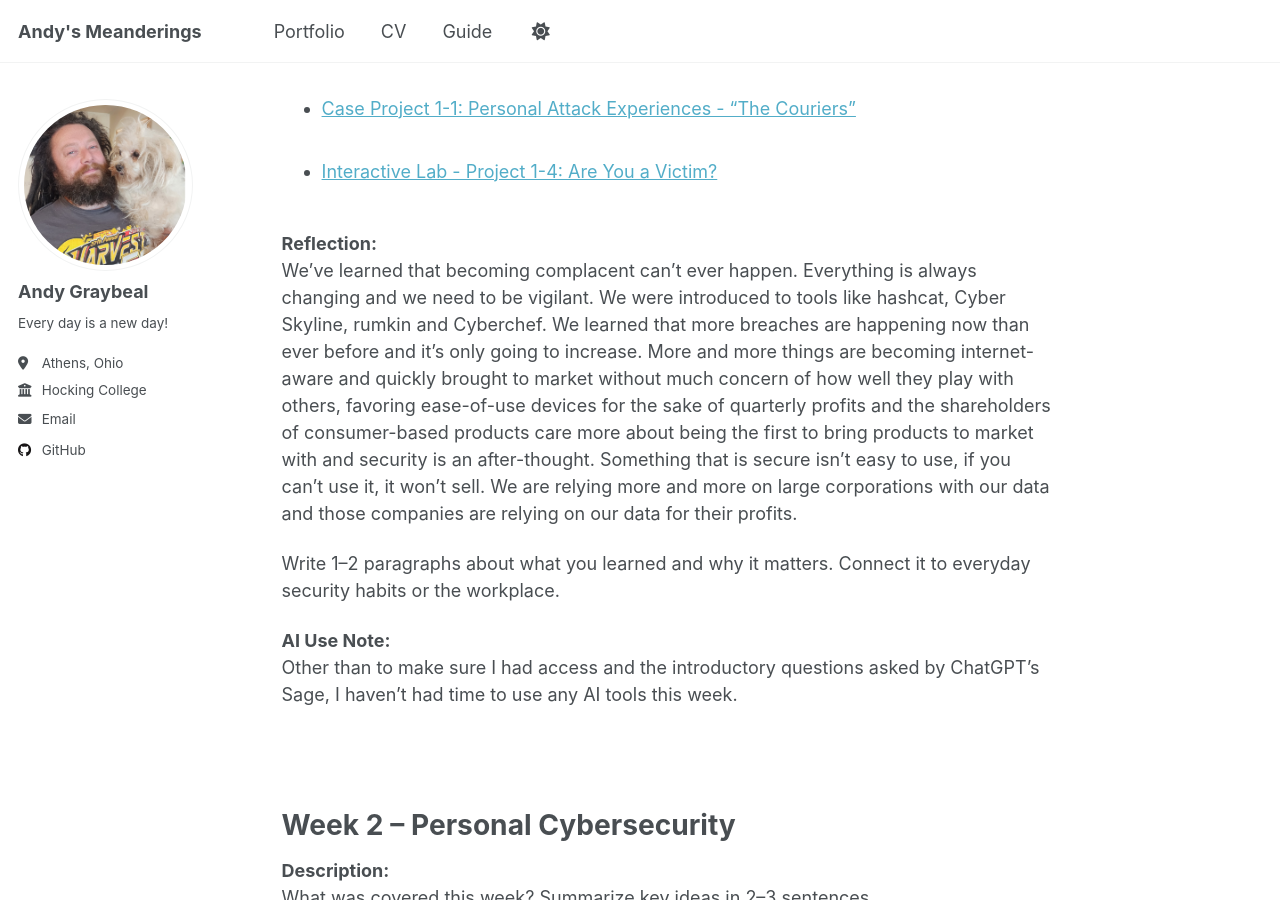
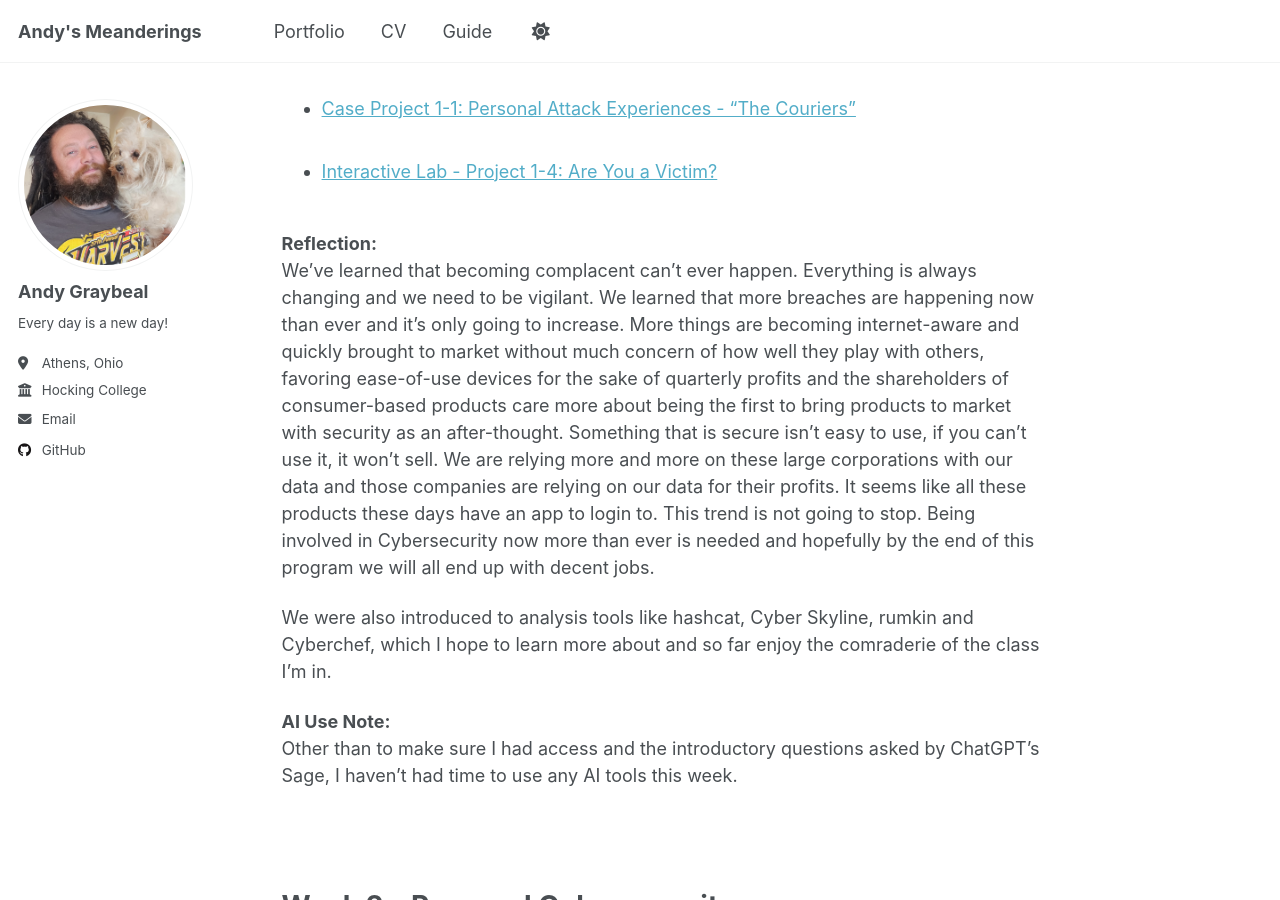
Before and after one commit to andy-graybeal/andy-graybeal.github.io, a Jekyll site: the page built from _portfolio/cybr-1100-security-awareness.md, in a window 1280 px wide and 900 px high, scrolled down 1337 px. Built offline with Jekyll 4.4.1, drawn with Linux system fonts in a browser that asks for light colours; a script that is not in the unit is left out.

Commit message:
Update cybr-1100-security-awareness.md

```diff
--- a/_portfolio/cybr-1100-security-awareness.md
+++ b/_portfolio/cybr-1100-security-awareness.md
@@ -21,10 +21,9 @@ We were introduced to the idea of Cybersecurity this first week of school.  We l
 
 **Reflection:**
 We've learned that becoming complacent can't ever happen.  Everything is always changing and we need to be vigilant.
-We were introduced to tools like hashcat, Cyber Skyline, rumkin and Cyberchef.  We learned that more breaches are happening now than ever before and it's only going to increase.  More and more things are becoming internet-aware and quickly brought to market without much concern of how well they play with others, favoring ease-of-use devices for the sake of quarterly profits and the shareholders of consumer-based products care more about being the first to bring products to market with and security is an after-thought.  Something that is secure isn't easy to use, if you can't use it, it won't sell.  We are relying more and more on large corporations with our data and those companies are relying on our data for their profits.
+We learned that more breaches are happening now than ever and it's only going to increase.  More things are becoming internet-aware and quickly brought to market without much concern of how well they play with others, favoring ease-of-use devices for the sake of quarterly profits and the shareholders of consumer-based products care more about being the first to bring products to market with security as an after-thought.  Something that is secure isn't easy to use, if you can't use it, it won't sell.  We are relying more and more on these large corporations with our data and those companies are relying on our data for their profits.  It seems like all these products these days have an app to login to.  This trend is not going to stop.  Being involved in Cybersecurity now more than ever is needed and hopefully by the end of this program we will all end up with decent jobs.
 
-
-Write 1–2 paragraphs about what you learned and why it matters. Connect it to everyday security habits or the workplace.
+We were also introduced to analysis tools like hashcat, Cyber Skyline, rumkin and Cyberchef, which I hope to learn more about and so far enjoy the comraderie of the class I'm in.
 
 **AI Use Note:**
 Other than to make sure I had access and the introductory questions asked by ChatGPT's Sage, I haven't had time to use any AI tools this week.
```
